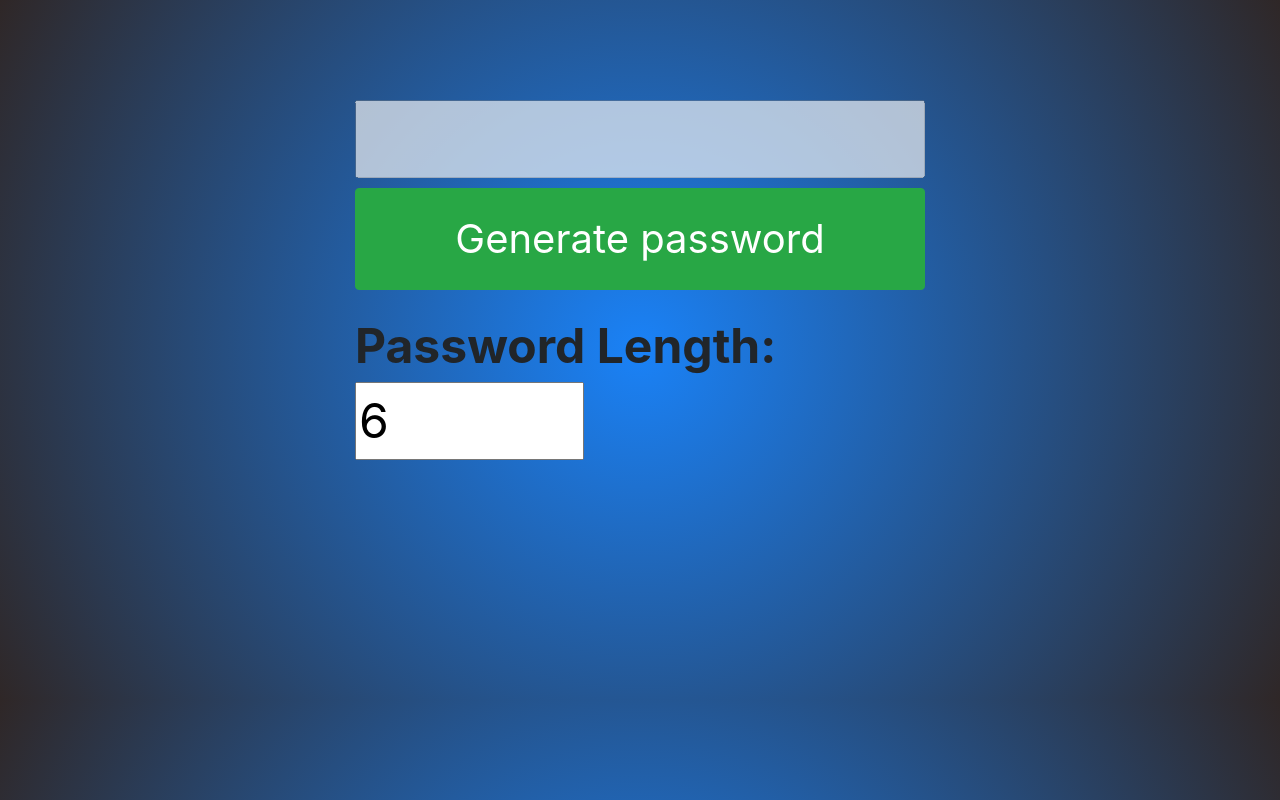
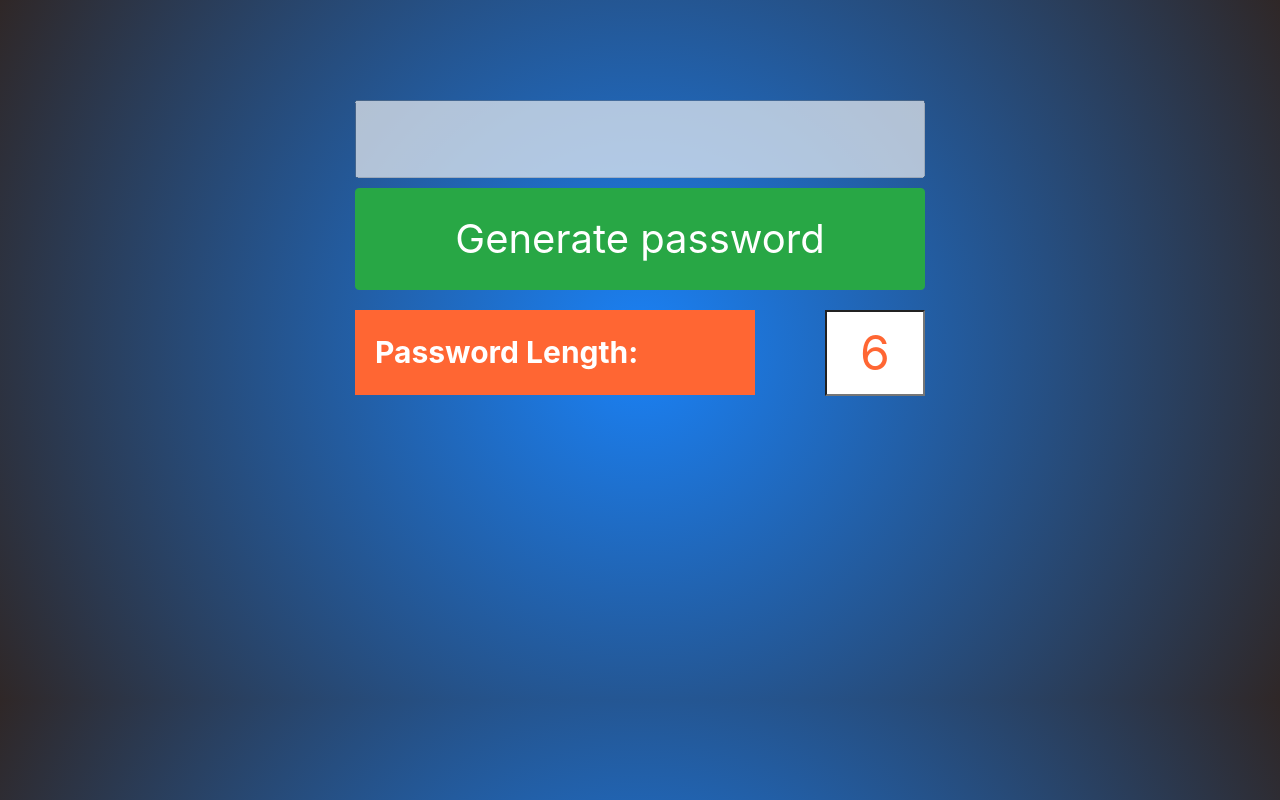
Before and after one commit to Shailendra9k/js-projects, a plain HTML site: page Password-Generator/index.html in a window 1280 px wide. Drawn offline with nearby package versions, Linux system fonts and the light colour scheme.

Commit message:
password generator project completed

```diff
--- a/Password-Generator/CSS/style.css
+++ b/Password-Generator/CSS/style.css
@@ -32,6 +32,8 @@ body {
 .out {
   margin-bottom: 10px;
   width: 100%;
+  text-align: center;
+  color: #f63;
 }
 
 .myBtn {
@@ -39,3 +41,25 @@ body {
   font-size: 40px;
   margin-bottom: 20px;
 }
+
+.pass {
+  width: 400px;
+  float: left;
+  font-size: 30px;
+  color: #fff;
+  margin-left: 0;
+  padding: 20px;
+  background-color: #f63;
+}
+
+.in {
+  width: 100px;
+  margin-left: 0;
+  padding: 5px;
+  float: right;
+  text-align: center;
+  background-color: #fff;
+  color: #f63;
+}
+
+/* https://cssmatic.com/*/
--- a/Password-Generator/index.html
+++ b/Password-Generator/index.html
@@ -32,9 +32,9 @@
         </div>
       </form>
     </div>
+    <script src="script.js"></script>
     <script src="https://code.jquery.com/jquery-3.3.1.slim.min.js"></script>
     <script src="https://cdnjs.cloudflare.com/ajax/libs/popper.js/1.14.7/umd/popper.min.js"></script>
     <script src="https://stackpath.bootstrapcdn.com/bootstrap/4.3.1/js/bootstrap.min.js"></script>
-    <script src="script.js"></script>
   </body>
 </html>
```
